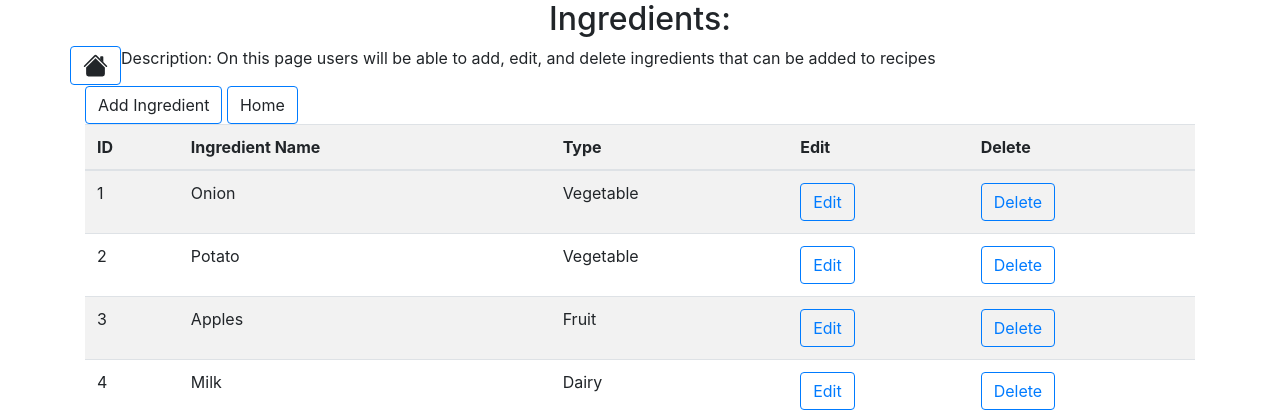
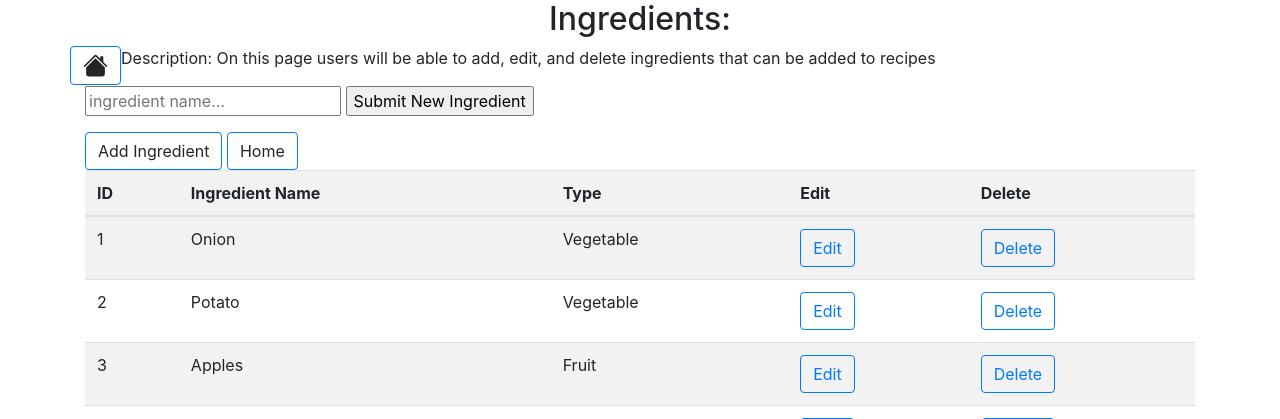
Before and after one commit to litzingj/CS340_Cookbooks, a Flask app: page /ingredient in a window 1280 px wide. Shown: the top 419 px of the page. Run offline with Flask 2, Linux system fonts and the light colour scheme; data comes from the database, SQL or seed files in the repository; data that the repository does not hold is empty; some libraries are stand-ins or nearby versions.

Commit message:
forms for adding ingredients

```diff
--- a/starter_website/templates/ingredient.html
+++ b/starter_website/templates/ingredient.html
@@ -27,6 +27,10 @@
 
         <div>
             <div class="justify-content-left">
+                <form id"addperson" action/add_new_ingredient" method="post">
+                <input type ="text" name="ing_name" stype="width:140px" placeholder = "ingredient name...">
+                <input = type="submit" value="Submit New Ingredient">
+            </form>
                 <a role="button"  class="btn btn-outline-primary" id="addGenreButton" onclick="window.location = '/ingredient'">Add Ingredient</a>
                 <a role="button" class="btn btn-outline-primary" id="homeButton" onclick="window.location = '/'">Home </a>
             </div>
```
